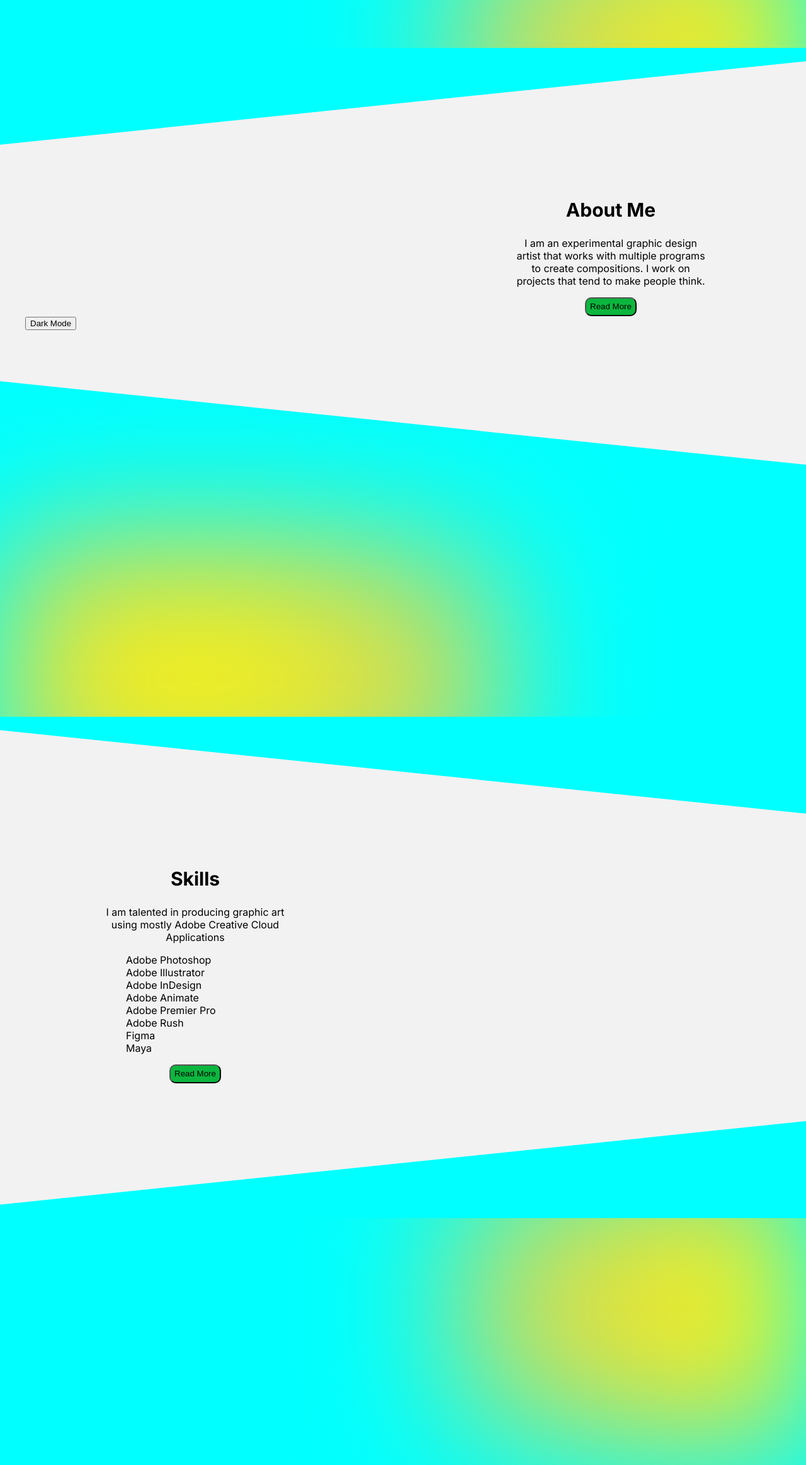
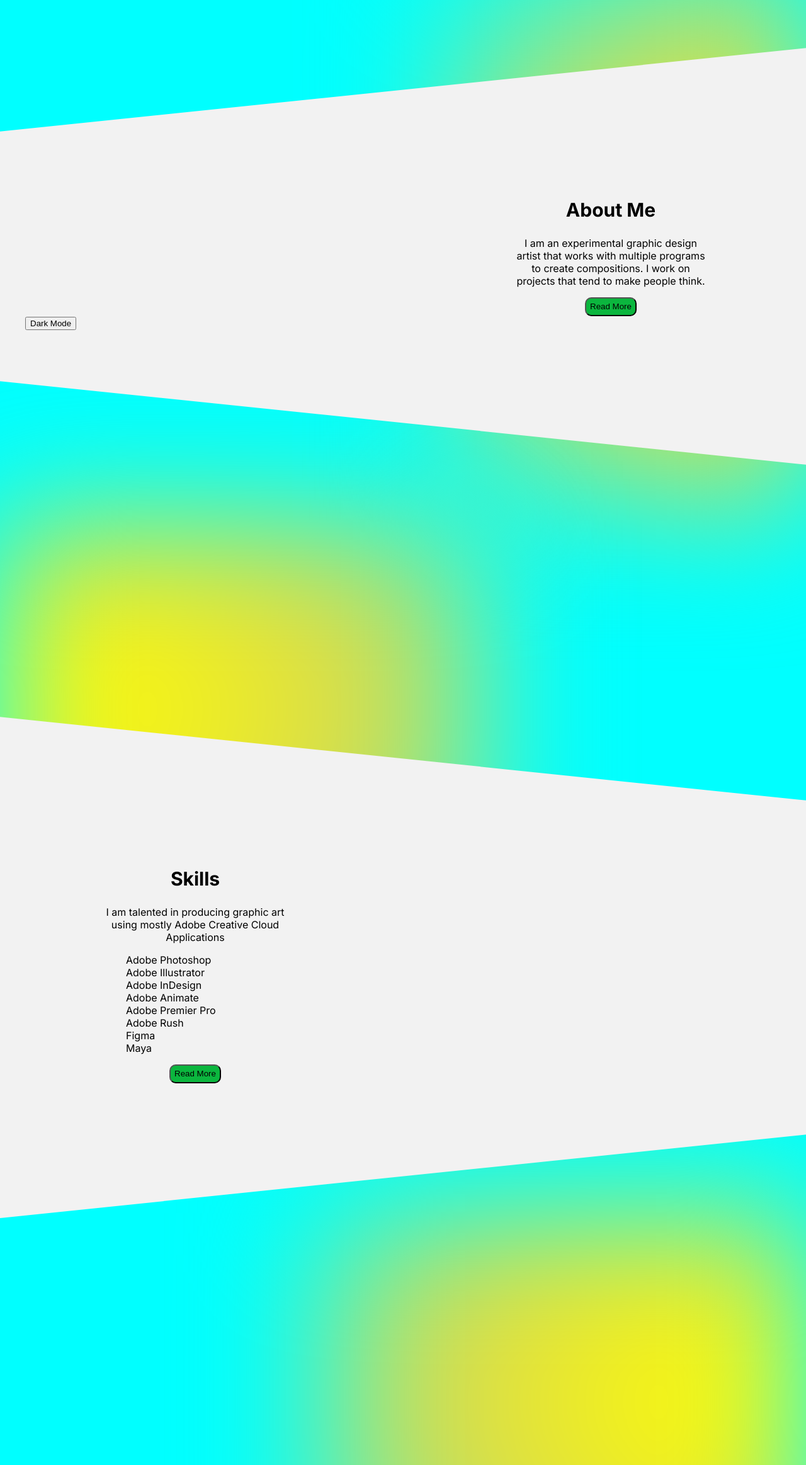
Before and after one commit to haroldpalmer/hpalmer-art444project, a plain HTML site: page index.html in a window 1280 px wide. Shown: the part 474-2800 px from the top of the page at 63% size. Drawn offline with Linux system fonts and the light colour scheme.

Commit message:
updated CSS
Update

```diff
--- a/style.css
+++ b/style.css
@@ -80,17 +80,17 @@ html {
 
 
 #grad1 {
-    height: 100%;
+    height: 1000px;
     width: 100%;
     background-image: radial-gradient(yellow,rgb(217, 217, 78), aqua);
     filter: blur(100px);
-    background-size: 80% 500px;
+    background-size: 100% 900px;
     background-position-x: 700px;
     background-position-y: 100%;
     background-repeat: no-repeat;
     overflow: visible;
     position: absolute;
-    top: 0;
+    top: 300px;
     right:0;
     z-index: -1;
     clip-path: circle(100%);
@@ -106,13 +106,14 @@ html {
     width: 100%;
     background-image: radial-gradient(yellow,rgb(217, 217, 78), aqua);
     filter: blur(100px);
-    background-size: 80% 500px;
-    background-position-x: -200px;
+    background-size: 100% 1000px;
+    background-position-x: -500px;
     background-position-y: 100%;
     background-repeat: no-repeat;
     overflow: visible;
     position: absolute;
-    top: 1000px;
+    top: 1300px;
+    left: 0;
     right:0;
     z-index: -1;
     clip-path: circle(100%);
@@ -125,13 +126,13 @@ html {
     width: 100%;
     background-image: radial-gradient(yellow,rgb(217, 217, 78), aqua);
     filter: blur(100px);
-    background-size: 80% 500px;
-    background-position-x: 700px;
+    background-size: 100% 1000px;
+    background-position-x: 500px;
     background-position-y: 100%;
     background-repeat: no-repeat;
     overflow: visible;
     position: absolute;
-    top: 2000px;
+    top: 2400px;
 
 
     right:0;
@@ -388,8 +389,9 @@ footer {
     width: 100%;
     overflow: hidden;
     line-height: 0;
-    transform: rotateY(180deg);
-    background-color: #f2f2f2;
+    transform: rotate(360deg);
+    transform: rotateX(180deg);
+
     z-index: 1;
 }
 .custom-shape-divider-top-1710734698 svg {
@@ -401,7 +403,7 @@ footer {
 }
 
 .custom-shape-divider-top-1710734698 .shape-fill {
-    fill: aqua;
+    fill: #f2f2f2;
     z-index: 1;
 
 }
@@ -452,7 +454,8 @@ footer {
     width: 100%;
     overflow: hidden;
     line-height: 0;
-    background-color: #f2f2f2;
+    transform: rotate(180deg);
+
 }
 
 .custom-shape-divider-top-1710819519 svg {
@@ -463,7 +466,7 @@ footer {
 }
 
 .custom-shape-divider-top-1710819519 .shape-fill {
-    fill: aqua;
+    fill: #f2f2f2;
 }
 
 .custom-shape-divider-bottom-1710819390 {
@@ -473,8 +476,8 @@ footer {
     width: 100%;
     overflow: hidden;
     line-height: 0;
-    transform: rotate(180deg);
-    background-color: #f2f2f2;
+    transform: rotate(360deg);
+
 
 }
 
@@ -487,7 +490,7 @@ footer {
 }
 
 .custom-shape-divider-bottom-1710819390 .shape-fill {
-    fill: aqua;
+    fill: #f2f2f2;
 }
 
 .custom-shape-divider-dark {
```
